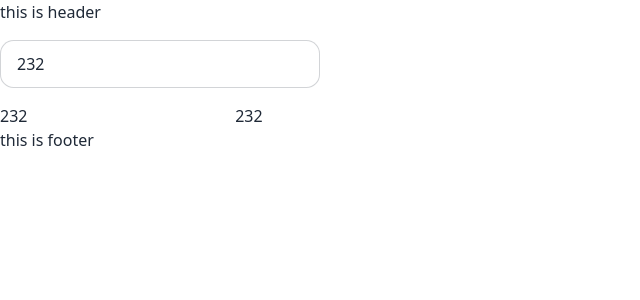
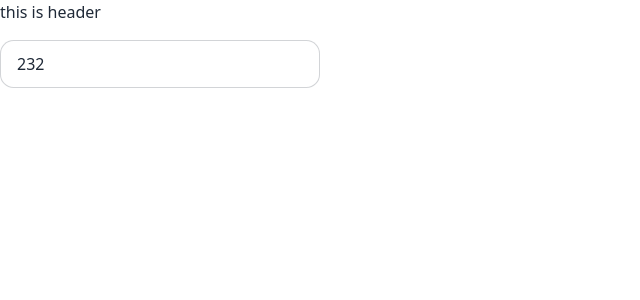
Before and after one commit to side-26/ecommerce-app-nuxt, a Nuxt app: page /base in a window 1280 px wide. Shown: the top 300 px of the page, without its empty margins (0-640 px from the left). Built offline with nearby package versions, Linux system fonts and the light colour scheme.

Commit message:
fix create app modal component

```diff
--- /dev/null
+++ b/components/AppModal.vue
@@ -0,0 +1,34 @@
+<template>
+  <dialog
+    @click="closeModal"
+    id="my_modal_1"
+    :class="`modal ${isMoalOpen&&'modal-open'}`"
+    v-bind="$attrs"
+  >
+    <div @click.stop="" class="modal-box">
+      <slot name="title"
+        ><h3 class="font-bold text-lg">{{title}}</h3></slot
+      >
+
+      <slot name="body"
+        ><p>{{desc }}</p></slot
+      >
+      <div class="modal-action">
+        <!-- {{slots.action&&
+        <form method="dialog">
+          <slot name="action"></slot>
+        </form>
+        }} -->
+        <slot name="action" :closeModal="closeModal"></slot>
+      </div>
+    </div>
+  </dialog>
+</template>
+<script setup lang="ts">
+import { useModal } from '~/composables/useModal';
+const props=defineProps<{
+  title?:string,
+  desc?:string
+}>()
+const {isMoalOpen,closeModal}=useModal()
+</script>
--- /dev/null
+++ b/composables/useModal.ts
@@ -0,0 +1,10 @@
+export const useModal = () => {
+    const isMoalOpen = useState<boolean>(() => false)
+    const openModal = () => {
+        isMoalOpen.value = true
+    }
+    const closeModal = () => {
+        isMoalOpen.value = false
+    }
+    return { isMoalOpen:unref(isMoalOpen), openModal, closeModal }
+}
--- a/pages/base.vue
+++ b/pages/base.vue
@@ -1,13 +1,29 @@
 <script setup lang="ts">
+
+
 const inputVal=ref('232')
 const handleChange=($event:any)=>{
     inputVal.value=$event.target.value
 }
+const {openModal}=useModal()
 </script>
 <template>
-  <AppTextInput name="title" v-model="inputVal" type="text" placeholder="fsdfasfsf" />
-  <input :value="inputVal" @input="handleChange" placeholder="write sth">
-{{inputVal}}
+  <main>
+    <AppTextInput
+      name="title"
+      v-model="inputVal"
+      type="text"
+      placeholder="fsdfasfsf"
+      size="sm"
+      class="input-primary min-h-[200vh]"
+    />
+    <AppButton @click="openModal" class="">open modal</AppButton>
+    <input :value="inputVal" @input="handleChange" placeholder="write sth" />
+    <!-- <button class="btn" onclick="my_modal_1.showModal()">open modal</button> -->
+    <AppModal title="hello how are you??" desc="what's up my friend?">
+      <template #action="{closeModal}">
+        <button @click="closeModal" class="btn">hello</button>
+      </template>
+    </AppModal>
+  </main>
 </template>
-
-<style scoped></style>
```
